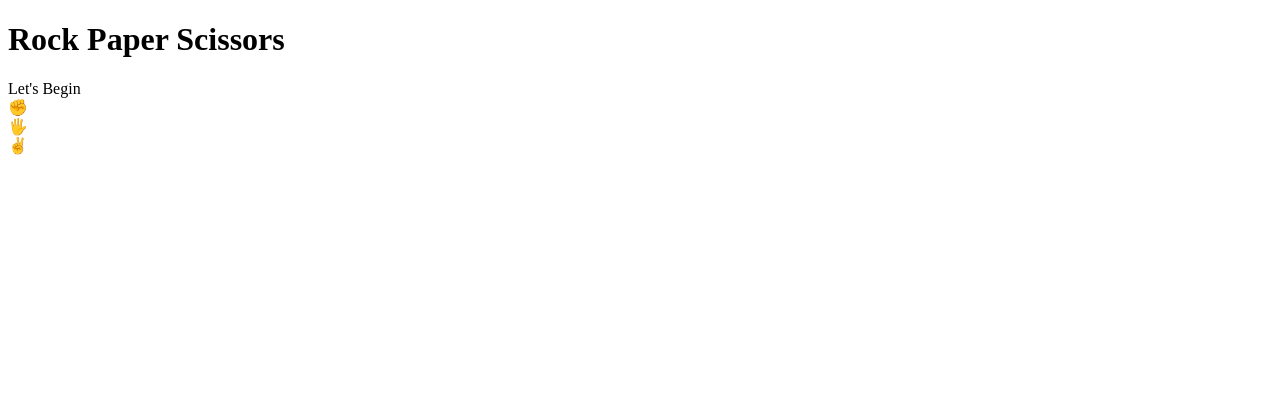
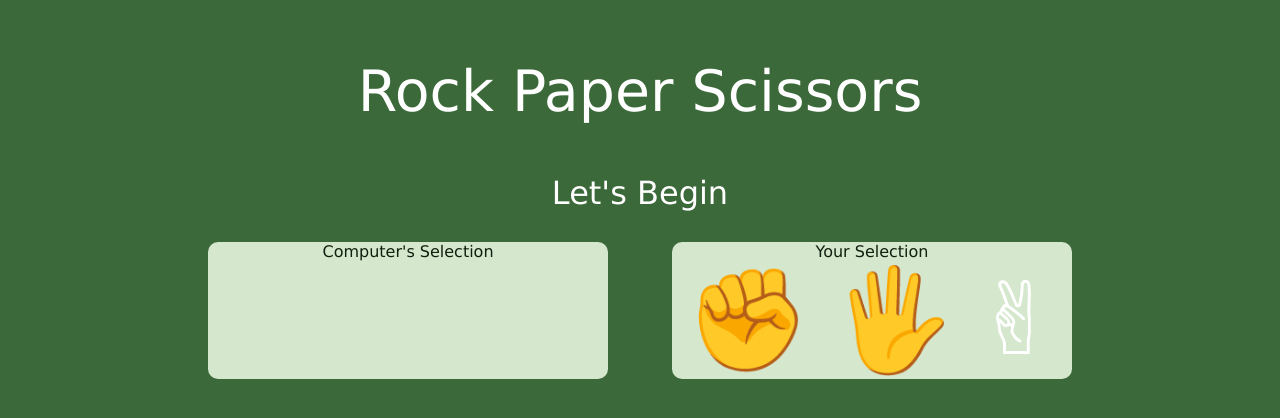
Before and after one commit to privl/rock-paper-scissors, a plain HTML site: page index.html in a window 1280 px wide. Drawn offline with Linux system fonts and the light colour scheme.

Commit message:
Building webpage

```diff
--- a/index.html
+++ b/index.html
@@ -6,14 +6,28 @@
     <title>Rock Paper Scissors</title>
     <link rel="stylesheet" href="style.css">
     <script src="script.js"></script>
+
 </head>
+
 <body>
     <h1>Rock Paper Scissors</h1>
     <div class="result">Let's Begin</div>
-    <div class="player">
-        <div class="rock">✊</div>
-        <div class="paper">🖐</div>
-        <div class="scissors">✌</div>
+    <div class="computer-player">
+
+        <div class="computer">
+            <div class="title">Computer's Selection</div>
+            <div class="computer-selection"></div>
+        </div>
+
+        <div class="player">
+            <div class="title">Your Selection</div>
+            <div class="player-selection">
+                <div class="rock">✊</div>
+                <div class="paper">🖐</div>
+                <div class="scissors">✌</div>
+            </div>
+        </div>
+
     </div>
 </body>
 </html>
--- a/style.css
+++ b/style.css
@@ -0,0 +1,61 @@
+body {
+    font-family: Verdana, Roboto, sans-serif;
+    color: #FFF;
+    background-color: #3B6939;
+
+    display: flex;
+    flex-direction: column;
+    align-items: center;
+}
+
+h1 {
+    font-size: 57px;
+    font-weight: 400;
+    margin: 50px 0;
+}
+
+.result {
+    font-size: 32px;
+    font-weight: 400;
+    margin-bottom: 30px;
+}
+
+.computer-player {
+    display: flex;
+    gap: 5vw;
+}
+
+.computer {
+    width: 400px;
+    background-color: #D5E8CE;
+    border-radius: 10px;
+
+    display: flex;
+    flex-direction: column;
+    align-items: center;
+}
+
+.computer > .title {
+    color: #111F0F;
+}
+
+.player {
+    width: 400px;
+    background-color: #D5E8CE;
+    border-radius: 10px;
+
+    display: flex;
+    flex-direction: column;
+    align-items: center;
+}
+
+.player > .title {
+    color: #111F0F;
+}
+
+.player-selection {
+    font-size: 100px;
+
+    display: flex;
+    gap: 20px;
+}
```
